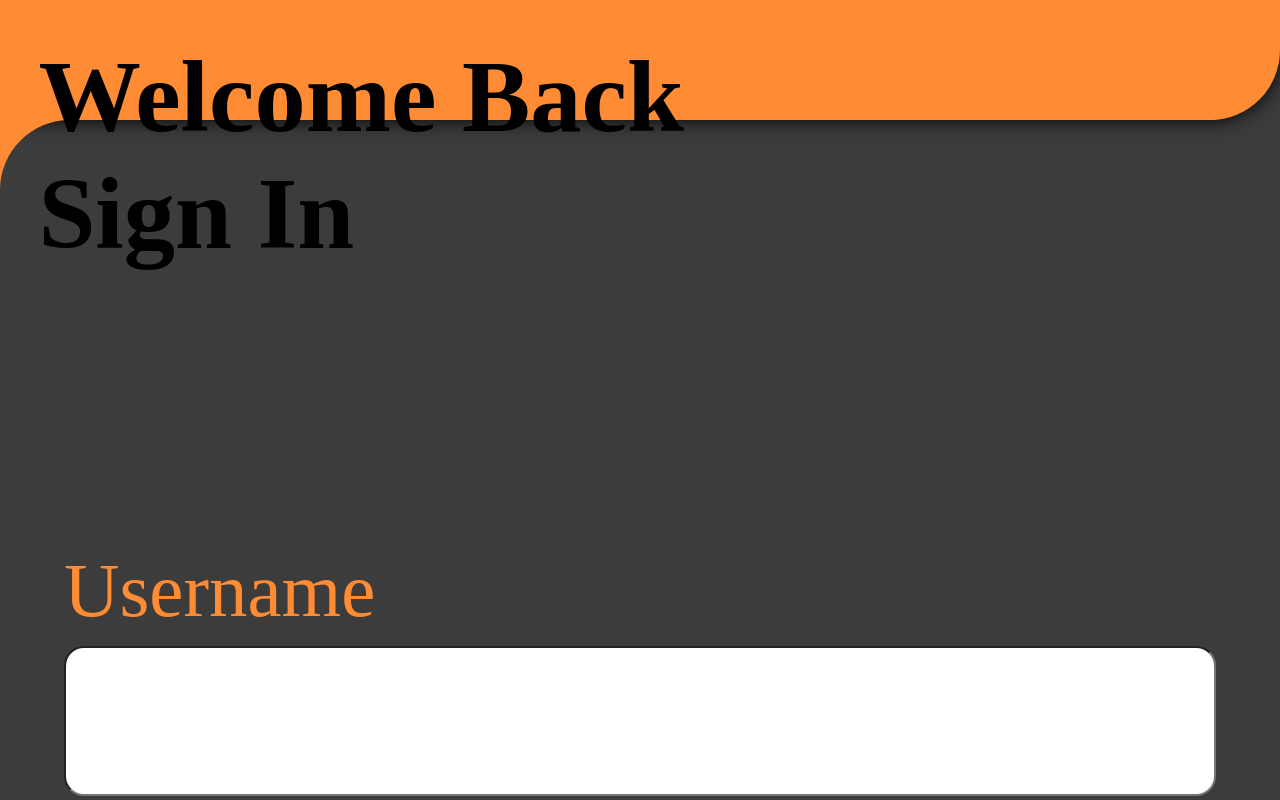
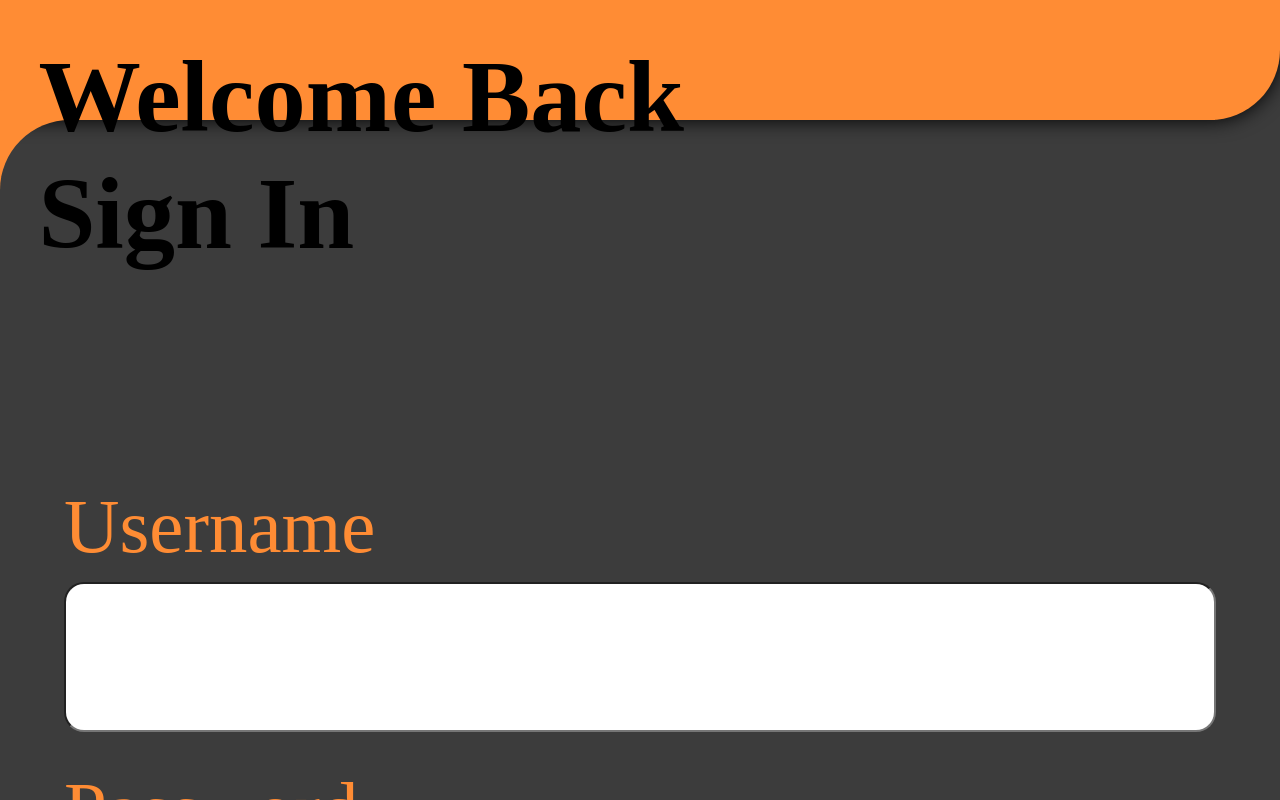
Before and after one commit to NinaEmiko/code-jawn, a React (Vite) app in the folder frontend/: page / in a window 1280 px wide. Built offline with nearby package versions, Linux system fonts and the light colour scheme; a web font is replaced by a local one.

Commit message:
Update styles

```diff
--- a/frontend/src/styling/Display.css
+++ b/frontend/src/styling/Display.css
@@ -32,7 +32,7 @@
 
 .child-jawn{
     width: 90%;
-    margin-top: 15%;
+    margin-top: 10%;
 }
 
 /* HEADER */
```
